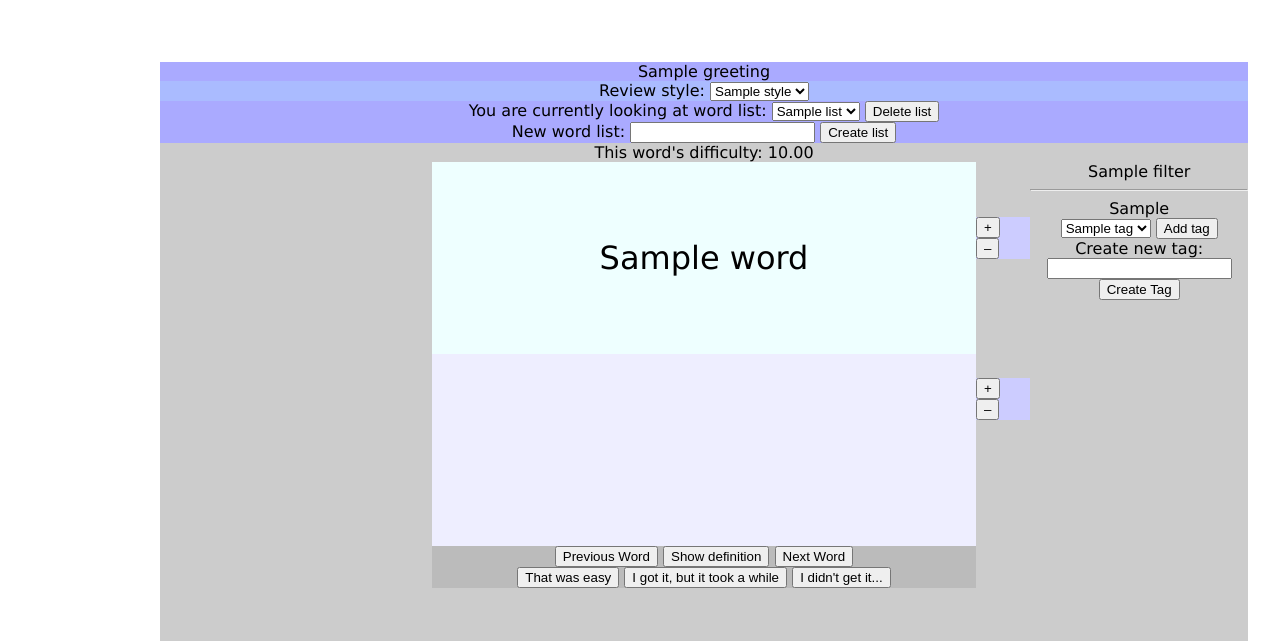
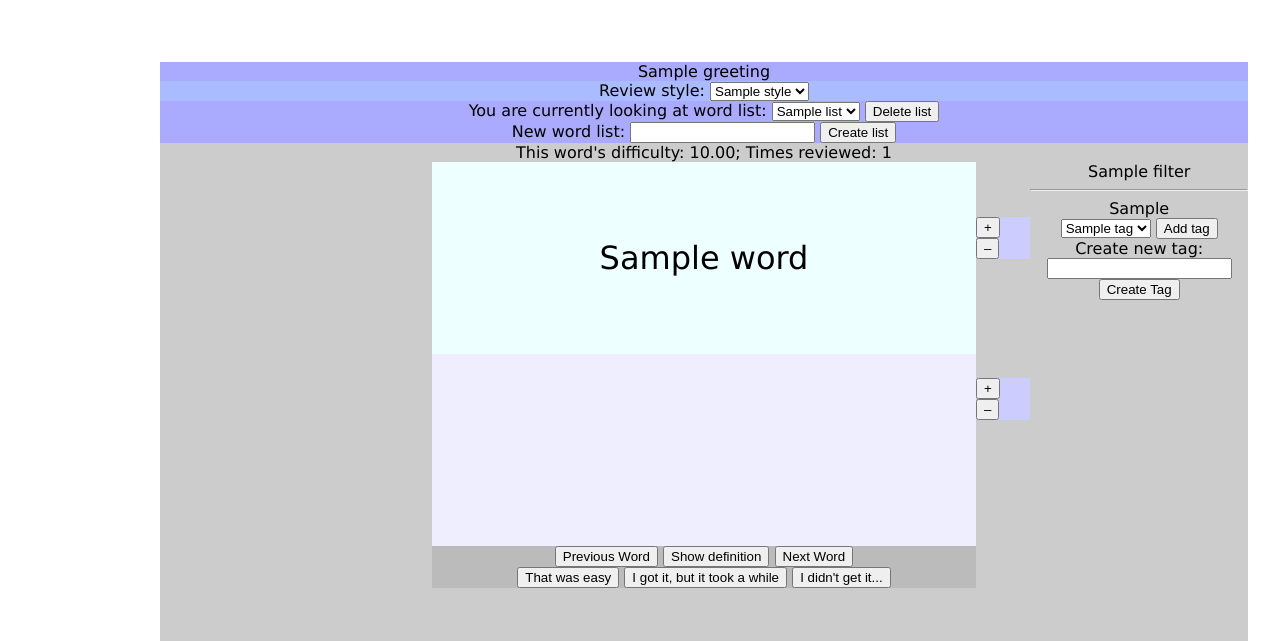
Before and after one commit to matt-gardner/language-study, a Django app: template templates/review.html in a window 1280 px wide. Shown: the top 641 px of the page. Run offline with Django 3.2, Linux system fonts and the light colour scheme; the template is opened without the code that fills it: most values are stand-ins (such as "Sample title", 1, 10 or a date in 2020).

Commit message:
Fixed a little bug where the initial text was different from AJAX text

```diff
--- a/templates/review.html
+++ b/templates/review.html
@@ -26,7 +26,8 @@
 	{% endblock %}
 
 	<div class="word_difficulty">
-		This word's difficulty: {{ word.average_difficulty|floatformat:"2" }}
+		This word's difficulty: {{ word.difficulty|floatformat:"2" }};
+		Times reviewed: {{ word.review_count }}
 	</div>
 </div>
 
```
